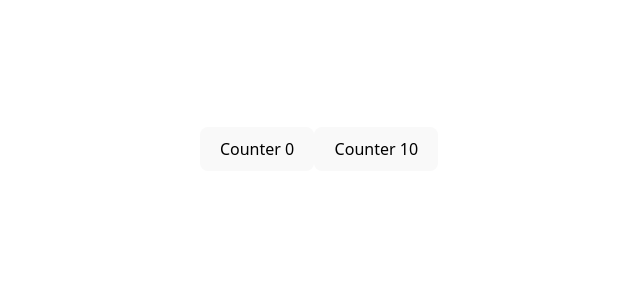
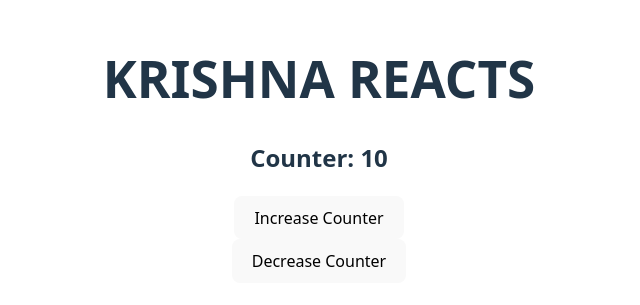
Before and after one commit to Krishna240517/React, a React (Vite) app in the folder 01-react-basics/: page / in a window 1280 px wide. Shown: the part 251-556 px from the top of the page, without its empty margins (321-961 px from the left). Built offline with nearby package versions, Linux system fonts and the light colour scheme.

Commit message:
More interactive way of Counter

```diff
--- a/01-react-basics/src/App.jsx
+++ b/01-react-basics/src/App.jsx
@@ -1,32 +1,27 @@
 import { useState } from 'react';
 import './App.css'
 function App() {
-  const[countUp,setCountUp] = useState(0);
-  const[countDown, setCountDown] = useState(10);
-
-  function onClickUpHandler(){
-    setCountUp(countUp + 1);
+  const[count, setCount] = useState(10);
+  function onClickUp(){
+    setCount(count + 1);
   }
-  function onClickDownHandler(){
-    setCountDown(countDown - 1);
+  function onClickDown(){
+    setCount(count - 1);
   }
-
   return(
-    <div>
-      <ButtonUp onClick={onClickUpHandler} count={countUp}></ButtonUp>
-      <ButtonDown onClick={onClickDownHandler} count={countDown}></ButtonDown>
-    </div>
+    <>
+      <h1>KRISHNA REACTS</h1>
+      <Content count={count}/>
+      <button onClick={onClickUp}>Increase Counter</button>
+      <br />
+      <button onClick={onClickDown}>Decrease Counter</button>
+    </>
   )
 }
 
-function ButtonUp(props){
+function Content(props){
   return(
-    <button onClick={props.onClick}>Counter {props.count}</button>
-  )
-}
-function ButtonDown(props){
-  return(
-    <button onClick={props.onClick}>Counter {props.count}</button>
+    <h2>Counter: {props.count}</h2>
   )
 }
 export default App
```
